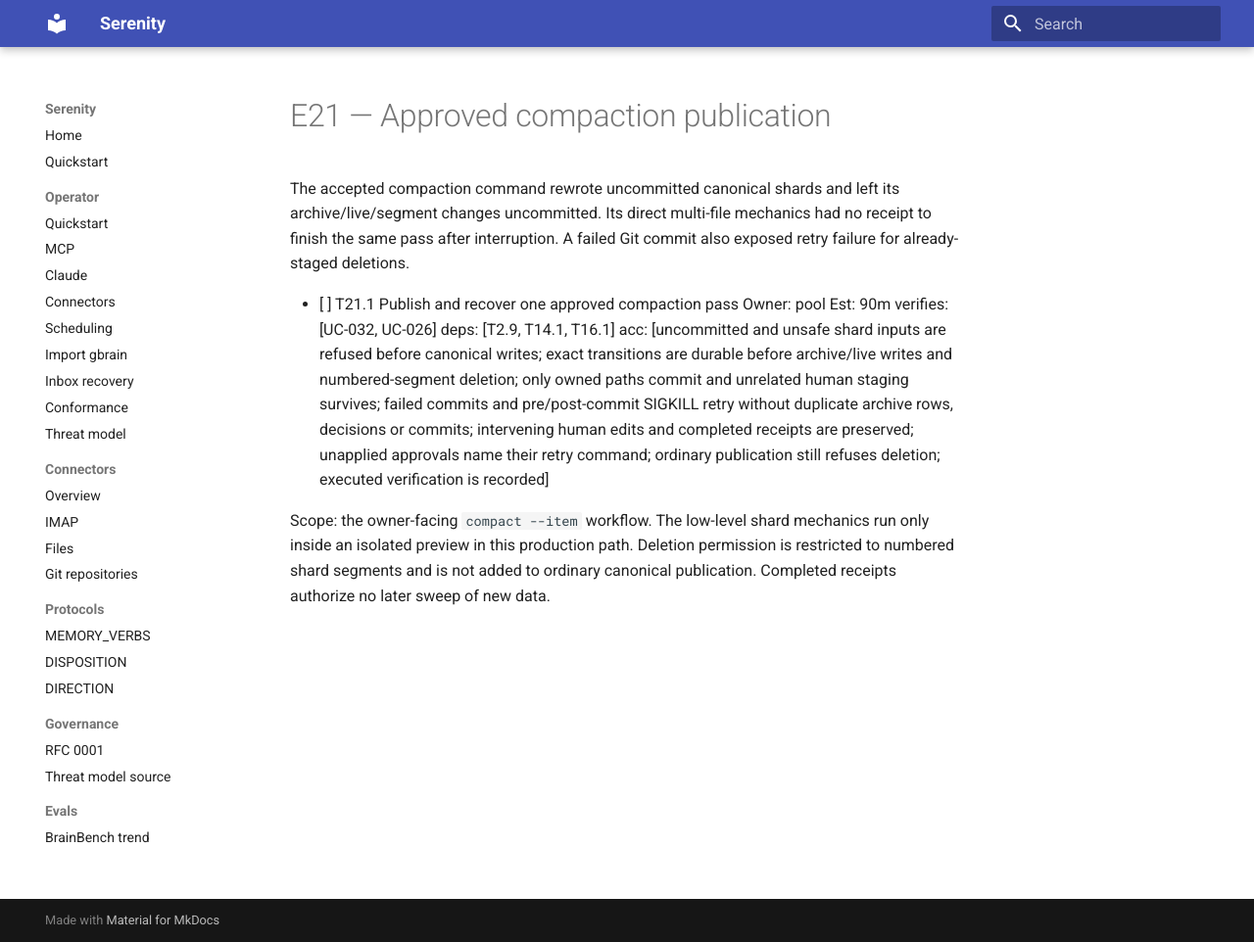
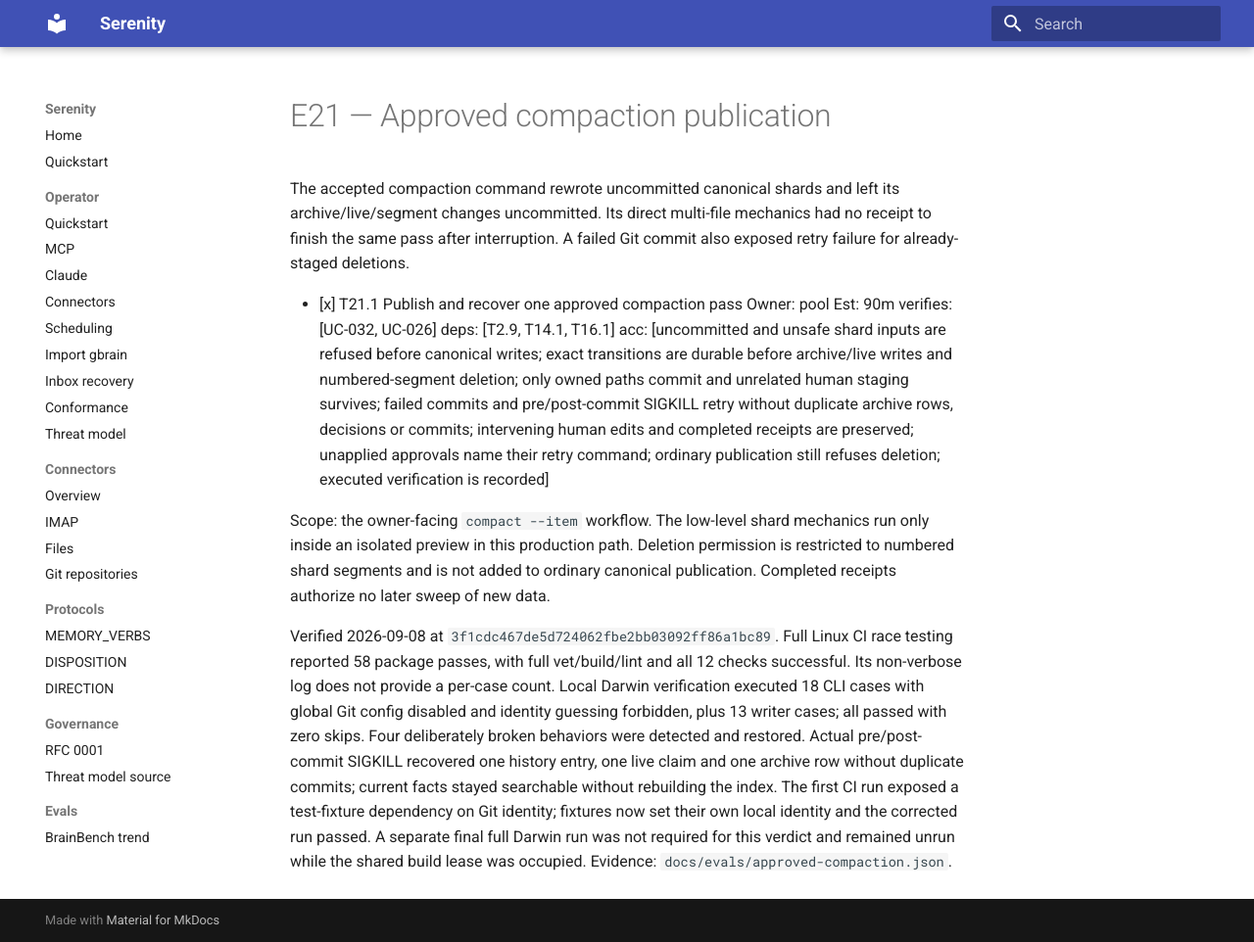
Before and after one commit to sirerun/serenity, an MkDocs documentation site: the page built from docs/plans/E21-approved-compaction.md, in a window 1280 px wide and 962 px high. Shown: the whole window at 98% size. Built offline with MkDocs 1.6.1 and Material for MkDocs 9.7.7, drawn with Linux system fonts in a browser that asks for light colours.

Commit message:
docs(plan): record completed compaction verification

```diff
--- a/docs/plans/E21-approved-compaction.md
+++ b/docs/plans/E21-approved-compaction.md
@@ -5,9 +5,23 @@ archive/live/segment changes uncommitted. Its direct multi-file mechanics had no
 receipt to finish the same pass after interruption. A failed Git commit also
 exposed retry failure for already-staged deletions.
 
-- [ ] T21.1 Publish and recover one approved compaction pass  Owner: pool  Est: 90m  verifies: [UC-032, UC-026]  deps: [T2.9, T14.1, T16.1]  acc: [uncommitted and unsafe shard inputs are refused before canonical writes; exact transitions are durable before archive/live writes and numbered-segment deletion; only owned paths commit and unrelated human staging survives; failed commits and pre/post-commit SIGKILL retry without duplicate archive rows, decisions or commits; intervening human edits and completed receipts are preserved; unapplied approvals name their retry command; ordinary publication still refuses deletion; executed verification is recorded]
+- [x] T21.1 Publish and recover one approved compaction pass  Owner: pool  Est: 90m  verifies: [UC-032, UC-026]  deps: [T2.9, T14.1, T16.1]  acc: [uncommitted and unsafe shard inputs are refused before canonical writes; exact transitions are durable before archive/live writes and numbered-segment deletion; only owned paths commit and unrelated human staging survives; failed commits and pre/post-commit SIGKILL retry without duplicate archive rows, decisions or commits; intervening human edits and completed receipts are preserved; unapplied approvals name their retry command; ordinary publication still refuses deletion; executed verification is recorded]
 
 Scope: the owner-facing `compact --item` workflow. The low-level shard mechanics
 run only inside an isolated preview in this production path. Deletion permission
 is restricted to numbered shard segments and is not added to ordinary canonical
 publication. Completed receipts authorize no later sweep of new data.
+
+Verified 2026-09-08 at `3f1cdc467de5d724062fbe2bb03092ff86a1bc89`.
+Full Linux CI race testing reported 58 package passes, with full vet/build/lint
+and all 12 checks successful. Its non-verbose log does not provide a per-case
+count. Local Darwin verification executed 18 CLI cases with global Git config
+disabled and identity guessing forbidden, plus 13 writer cases; all passed with
+zero skips. Four deliberately broken behaviors were detected and restored.
+Actual pre/post-commit SIGKILL recovered one history entry, one live claim and one
+archive row without duplicate commits; current facts stayed searchable without
+rebuilding the index. The first CI run exposed a test-fixture dependency on Git
+identity; fixtures now set their own local identity and the corrected run passed.
+A separate final full Darwin run was not required for this verdict and remained
+unrun while the shared build lease was occupied. Evidence:
+`docs/evals/approved-compaction.json`.
```
